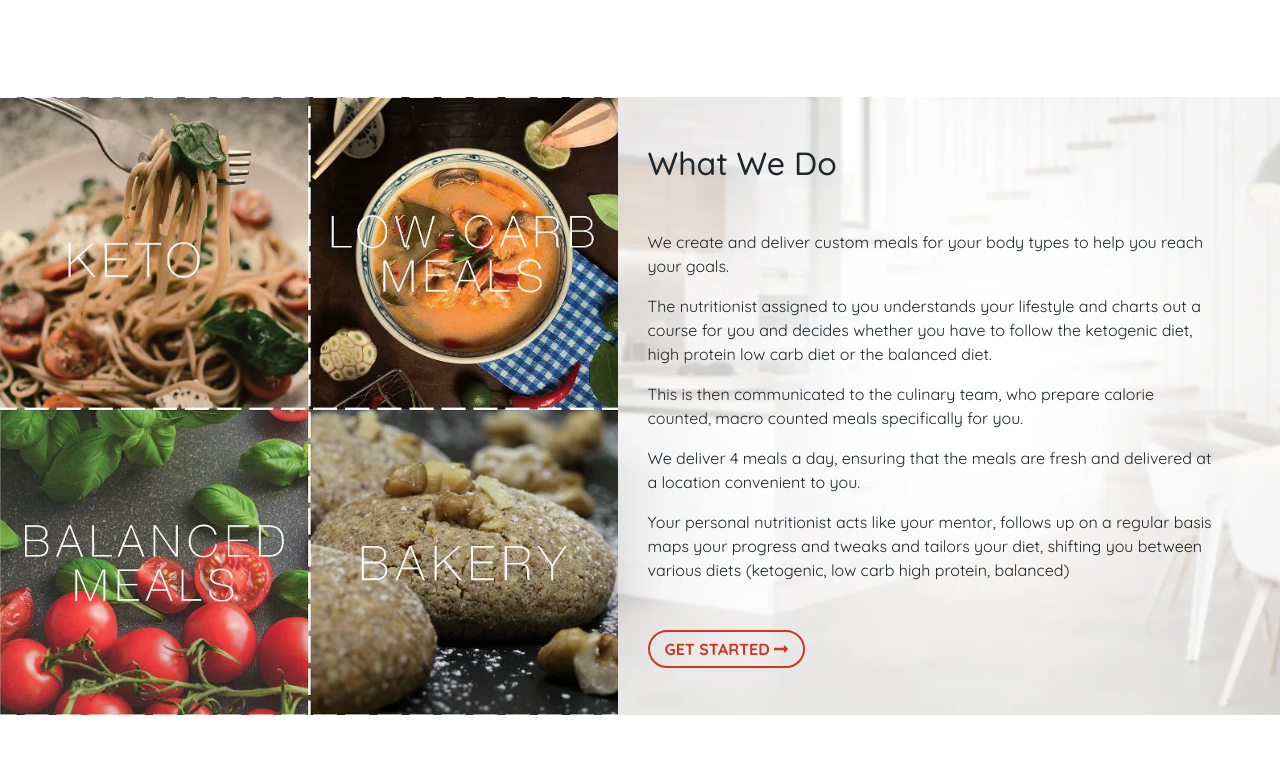
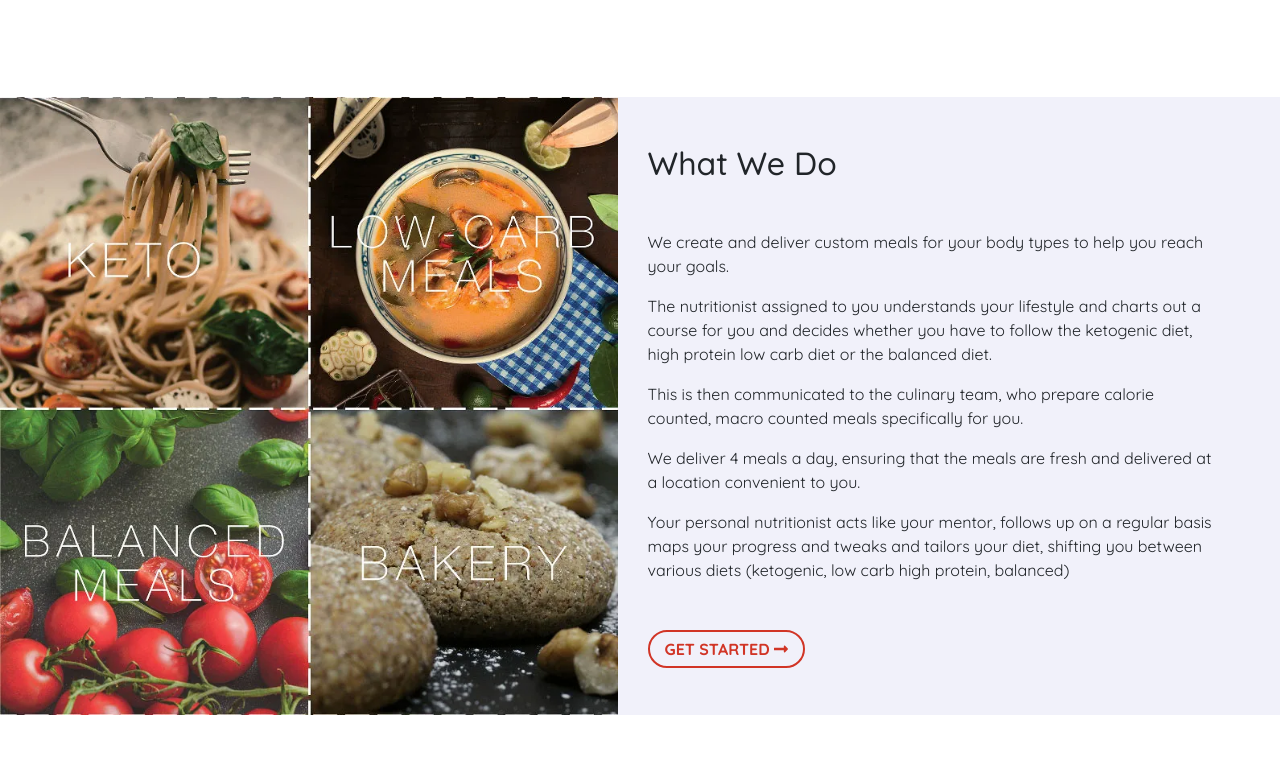
Before and after one commit to AdityaKadam1994/FD-Homepage, a website: page index.html in a window 1280 px wide. Shown: the part 1101-1860 px from the top of the page. Drawn offline with nearby package versions, Linux system fonts and the light colour scheme; a web font is replaced by a local one.

Commit message:
added index min file

```diff
--- a/css/index.css
+++ b/css/index.css
@@ -228,6 +228,10 @@ a:hover {
 
 /* service section styling end */
 /* what we do styling start*/
+.what-we-do-section.lazy {
+  background-image: none;
+  background-color: #f1f1fa;
+}
 
 .what-we-do-section {
   background-image: url("../images/what_we_do_bg.webp");
--- a/package.json
+++ b/package.json
@@ -6,7 +6,9 @@
     "grunt": "^1.1.0",
     "grunt-critical": "^1.1.2"
   },
-  "devDependencies": {},
+  "devDependencies": {
+    "grunt-contrib-cssmin": "^3.0.0"
+  },
   "scripts": {
     "test": "echo \"Error: no test specified\" && exit 1"
   },
```
Also changed, not shown: css/index.min.css (added), 1 other file.
